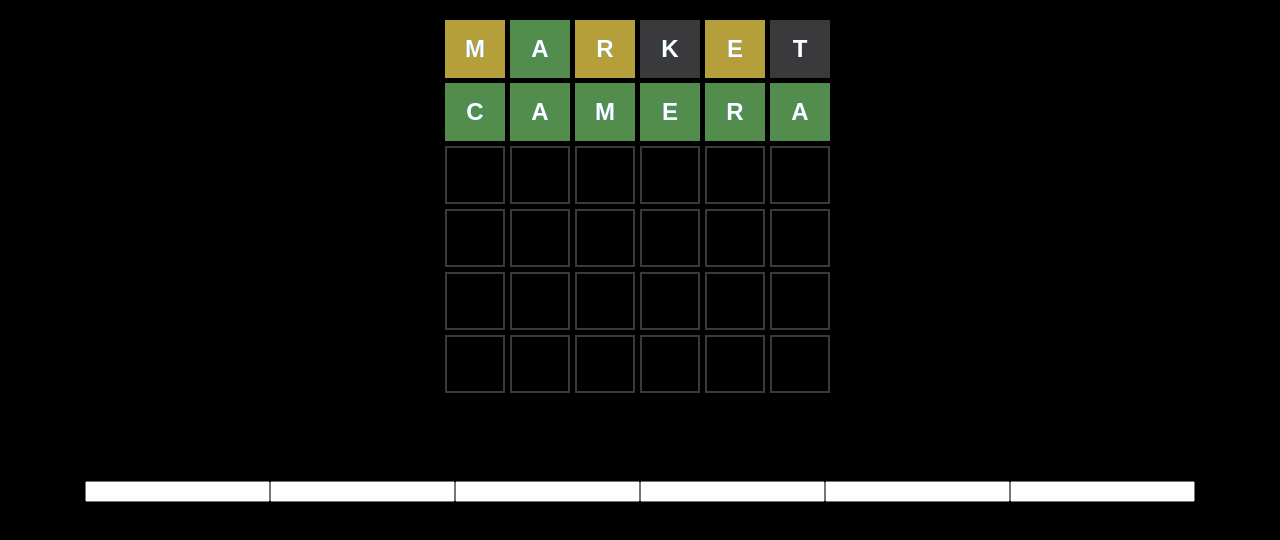
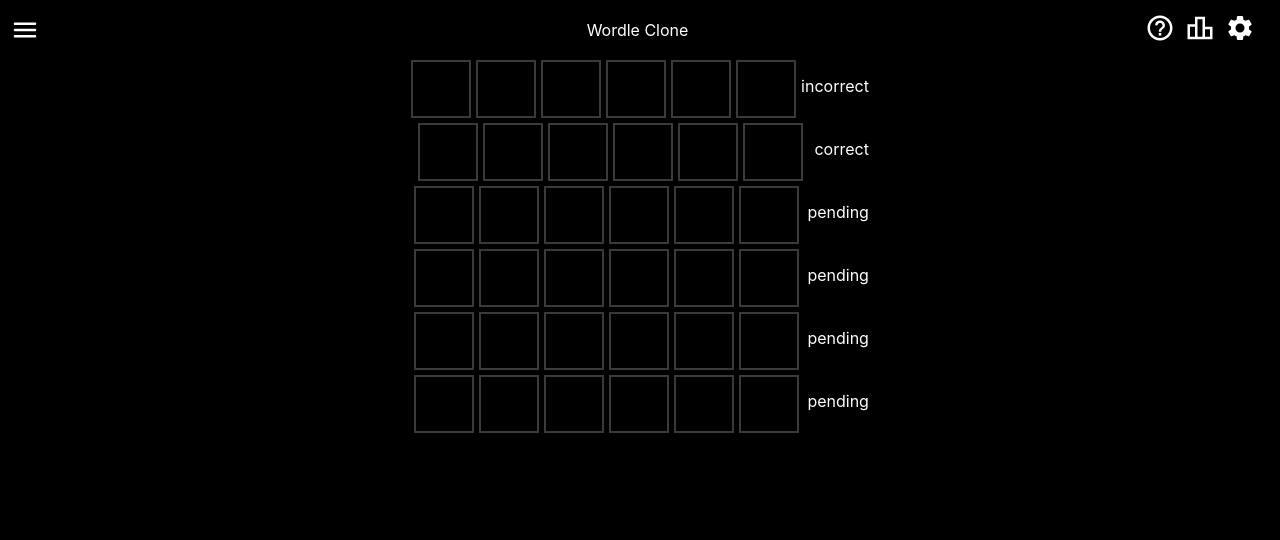
Before and after one commit to bhavyaverma08/wordle-clone, a React (Create React App) app: page / in a window 1280 px wide. Shown: the top 540 px of the page. Built offline with nearby package versions, Linux system fonts and the light colour scheme.

Commit message:
Another approach for handling input field logic

```diff
--- a/package.json
+++ b/package.json
@@ -5,7 +5,8 @@
   "dependencies": {
     "@emotion/react": "^11.11.3",
     "@emotion/styled": "^11.11.0",
-    "@mui/material": "^5.15.7",
+    "@mui/icons-material": "^5.15.10",
+    "@mui/material": "^5.15.10",
     "@testing-library/jest-dom": "^5.17.0",
     "@testing-library/react": "^13.4.0",
     "@testing-library/user-event": "^13.5.0",
--- a/src/index.css
+++ b/src/index.css
@@ -1,5 +1,6 @@
 body {
   margin: 0;
+  color: "#fff";
   background-color: #000;
   font-family: -apple-system, BlinkMacSystemFont, "Segoe UI", "Roboto", "Oxygen",
     "Ubuntu", "Cantarell", "Fira Sans", "Droid Sans", "Helvetica Neue",
@@ -12,3 +13,11 @@ code {
   font-family: source-code-pro, Menlo, Monaco, Consolas, "Courier New",
     monospace;
 }
+
+div {
+  color: "#fff";
+}
+
+p {
+  color: "#fff";
+}
--- /dev/null
+++ b/src/js/components/Header.jsx
@@ -0,0 +1,38 @@
+import React from "react";
+import MenuRoundedIcon from "@mui/icons-material/MenuRounded";
+import HelpOutlineRoundedIcon from "@mui/icons-material/HelpOutlineRounded";
+import LeaderboardOutlinedIcon from "@mui/icons-material/LeaderboardOutlined";
+import SettingsIcon from "@mui/icons-material/Settings";
+const Header = () => {
+  return (
+    <div
+      style={{
+        height: "60px",
+        display: "flex",
+        alignItems: "center",
+        justifyContent: "space-between",
+      }}
+    >
+      <MenuRoundedIcon
+        sx={{ color: "#fff", padding: "10px", height: "30px", width: "30px" ,mr:"85px"}}
+      />
+      <p style={{ color: "#fff" }}>
+        {" "}
+        Wordle Clone
+      </p>
+      <div style={{ marginRight: "20px" }}>
+        <HelpOutlineRoundedIcon
+          sx={{ color: "#fff", padding: "5px", height: "30px", width: "30px" }}
+        />
+        <LeaderboardOutlinedIcon
+          sx={{ color: "#fff", padding: "5px", height: "30px", width: "30px" }}
+        />
+        <SettingsIcon
+          sx={{ color: "#fff", padding: "5px", height: "30px", width: "30px" }}
+        />
+      </div>
+    </div>
+  );
+};
+
+export default Header;
--- a/src/js/components/OTPgenerator.jsx
+++ b/src/js/components/OTPgenerator.jsx
@@ -1,4 +1,5 @@
 import React, { useRef, useState } from "react";
+import theme from "../theme/theme";
 
 const OTPgenerator = () => {
   let [otpfields, setOtpFields] = useState(Array(6).fill(""));
@@ -53,12 +54,10 @@ const OTPgenerator = () => {
         display: "flex",
         justifyContent: "center",
         alignItems: "center",
-        flexDirection: "column",
+        flexDirection: "row",
         margin: "auto",
       }}
     >
-      <h1 className="text-2xl my-5">OTP</h1>
-      <div className="flex gap-1 justify-center items-center">
       {otpfields.map((_, index) => {
         return (
           <input
@@ -69,12 +68,29 @@ const OTPgenerator = () => {
             onChange={(e) => handleOtp(e, index)}
             value={otpfields[index]}
             type="text"
-              className="w-12 h-12 text-center border border-gray-300 rounded"
+            style={{
+              width: "52px",
+              height: "52px",
+              background: theme.palette.primary.main,
+              // border:
+              //   getStatus() === "empty_letter"
+              //     ? `2px solid ${theme.palette.primary.main}`
+              //     : `2px solid transparent`,
+              color: "#fff",
+              fontWeight: "bolder",
+              textAlign: "center",
+              display: "flex",
+              alignItems: "center",
+              justifyContent: "center",
+              margin: "0px 5px 0px 0px",
+              fontSize: "24px",
+              fontFamily: "monospace",
+              textTransform:"capitalize"
+            }}
           />
         );
       })}
     </div>
-    </div>
   );
 };
 export default OTPgenerator;
--- a/src/js/components/WordRow.jsx
+++ b/src/js/components/WordRow.jsx
@@ -2,12 +2,24 @@ import React from "react";
 import WordleLetter from "./WordleLetter";
 
 const WordRow = (props) => {
-  const { word_obj = {}, word,handleChangeLetter } = props;
+  const {
+    word_obj,
+    word_letters,
+    word_status,
+    ans_word,
+    userWordArr,
+    handleChangeLetter,
+  } = props;
   return (
     <div style={{ display: "flex", margin: "0px 0px 5px 0px" }}>
-      {word_obj.value.map((el, index) => {
-        return <WordleLetter letter={el} word={word} index={index} handleChangeLetter={handleChangeLetter} word_obj={word_obj} />;
-      })}
+      <WordleLetter
+        word_letters={word_letters}
+        word={ans_word}
+        handleChangeLetter={handleChangeLetter}
+        word_obj={word_obj}
+        word_status={word_status}
+      />
+      <p style={{ color: "#fff" }}> {word_status}</p>
     </div>
   );
 };
--- a/src/js/components/WordleLetter.jsx
+++ b/src/js/components/WordleLetter.jsx
@@ -1,4 +1,4 @@
-import React from "react";
+import React, { useRef, useState } from "react";
 import theme from "../theme/theme";
 import "./wordLetter.scss";
 
@@ -10,57 +10,102 @@ const colorMapping = {
 };
 
 const WordleLetter = (props) => {
-  const {
-    letter = { letterVal: "", activeStatus: false },
-    word,
-    index,
-    user_word_array,
-    handleChangeLetter,
-    word_obj,
-  } = props;
+  const { word_letters, word, handleChangeLetter, word_obj, word_status } =
+    props;
+  let [otpfields, setOtpFields] = useState(word_letters);
+  let otpinputref = useRef([]);
 
-  const getStatus = () => {
-    const letter_position = word.findIndex((el) => el === letter.letterVal);
-    if (word_obj.status === "active") {
+  console.log("word_status", word_status);
+
+  const handleOtp = (e, index) => {
+    const numericValue = e.target.value.replace(/D/g, "");
+    const singleDigitValue = numericValue.slice(0, 1);
+    let copyotpfields = [...otpfields];
+    copyotpfields[index] = singleDigitValue;
+    if (index < otpfields.length - 1 && singleDigitValue) {
+      otpinputref.current[index + 1].focus();
+    }
+    setOtpFields(copyotpfields);
+  };
+
+  const getStatus = (input_letter, index) => {
+    const letter_position = word_letters.findIndex((el) => el === input_letter);
+    if (word_status === "pending") {
       return "empty_letter";
-    } else if (word[index] === letter.letterVal) {
+    } else if (word_letters[index] === input_letter) {
       return "correct_letter";
     } else if (letter_position > -1) {
       return "present_letter";
-    } else if (letter.letterVal) {
+    } else if (input_letter) {
       return "incorrect_letter";
     } else {
       return "empty_letter";
     }
   };
-  console.log("letter", letter);
+
+  const handleKeyDown = (e, index) => {
+    if (e.key === "Enter" && index === 5 && otpfields[index] !== "") {
+      alert("message");
+      return;
+    }
+    if (e.key === "Backspace") {
+      e.preventDefault();
+      let copyotpfields = [...otpfields];
+      copyotpfields[index] = "";
+      setOtpFields(copyotpfields);
+      if (index > 0) {
+        otpinputref.current[index - 1].focus();
+      }
+    } else if (e.key === "ArrowRight" && index < otpfields.length - 1) {
+      otpinputref.current[index + 1].focus();
+    } else if (e.key === "ArrowLeft" && index > 0) {
+      otpinputref.current[index - 1].focus();
+    }
+  };
+
   return (
-    <>
+    <div
+      style={{
+        display: "flex",
+        justifyContent: "center",
+        alignItems: "center",
+        flexDirection: "row",
+        margin: "auto",
+      }}
+    >
+      {otpfields.map((_, index) => {
+        return (
           <input
-        autoFocus={letter.activeStatus}
-        disabled={letter.letterVal !== ""}
+            key={index}
+            onKeyDown={(e) => handleKeyDown(e, index)}
+            // disabled={word_status !== "pending"}
+            ref={(el) => (otpinputref.current[index] = el)}
+            onChange={(e) => handleOtp(e, index)}
+            value={otpfields[index]}
+            type="text"
             style={{
               width: "52px",
               height: "52px",
-          background: colorMapping[getStatus()],
+              background: colorMapping[getStatus(otpfields[index], index)],
               border:
-            getStatus() === "empty_letter"
+                getStatus(otpfields[index], index) === "empty_letter"
                   ? `2px solid ${theme.palette.primary.main}`
                   : `2px solid transparent`,
               color: "#fff",
-          fontWeight: "bold",
+              fontWeight: "bolder",
               textAlign: "center",
               display: "flex",
               alignItems: "center",
               justifyContent: "center",
               margin: "0px 5px 0px 0px",
               fontSize: "24px",
+              fontFamily: "monospace",
+              textTransform: "capitalize",
             }}
-        onChange={(e) => handleChangeLetter(e, index)}
-        type="text"
-        value={letter.letterVal.toUpperCase()}
-      ></input>
-    </>
+          />
+        );
+      })}
+    </div>
   );
 };
 
--- a/src/js/pages/GamePage.jsx
+++ b/src/js/pages/GamePage.jsx
@@ -1,73 +1,31 @@
 import React, { useEffect, useState } from "react";
-import OTPgenerator from "../components/OTPgenerator";
+import Header from "../components/Header";
 import WordleLetter from "../components/WordleLetter";
 import WordRow from "../components/WordRow";
 
 const initial_word_array = [
   {
-    value: [
-      { letterVal: "m", activeStatus: false },
-      { letterVal: "a", activeStatus: false },
-      { letterVal: "r", activeStatus: false },
-      { letterVal: "k", activeStatus: false },
-      { letterVal: "e", activeStatus: false },
-      { letterVal: "t", activeStatus: false },
-    ],
-    status: "incorrect",
-  },
-  {
-    value: [
-      { letterVal: "c", activeStatus: false },
-      { letterVal: "a", activeStatus: false },
-      { letterVal: "m", activeStatus: false },
-      { letterVal: "e", activeStatus: false },
-      { letterVal: "r", activeStatus: false },
-      { letterVal: "a", activeStatus: false },
-    ],
-    status: "correct",
-  },
-  {
-    value: [
-      { letterVal: "", activeStatus: true },
-      { letterVal: "", activeStatus: false },
-      { letterVal: "", activeStatus: false },
-      { letterVal: "", activeStatus: false },
-      { letterVal: "", activeStatus: false },
-      { letterVal: "", activeStatus: false },
-    ],
-    status: "active",
-  },
-  {
-    value: [
-      { letterVal: "", activeStatus: false },
-      { letterVal: "", activeStatus: false },
-      { letterVal: "", activeStatus: false },
-      { letterVal: "", activeStatus: false },
-      { letterVal: "", activeStatus: false },
-      { letterVal: "", activeStatus: false },
-    ],
+    value: ["", "", "", "", "", ""],
     status: "pending",
   },
   {
-    value: [
-      { letterVal: "", activeStatus: false },
-      { letterVal: "", activeStatus: false },
-      { letterVal: "", activeStatus: false },
-      { letterVal: "", activeStatus: false },
-      { letterVal: "", activeStatus: false },
-      { letterVal: "", activeStatus: false },
-    ],
+    value: ["", "", "", "", "", ""],
     status: "pending",
   },
   {
-    value: [
-      { letterVal: "", activeStatus: false },
-      { letterVal: "", activeStatus: false },
-      { letterVal: "", activeStatus: false },
-      { letterVal: "", activeStatus: false },
-      { letterVal: "", activeStatus: false },
-      { letterVal: "", activeStatus: false },
-    ],
+    value: ["", "", "", "", "", ""],
+    status: "pending",
+  },
+  {
+    value: ["", "", "", "", "", ""],
+    status: "pending",
+  },
+  {
+    value: ["", "", "", "", "", ""],
+    status: "pending",
+  },
+  {
+    value: ["", "", "", "", "", ""],
     status: "pending",
   },
 ];
@@ -77,69 +35,27 @@ const GamePage = () => {
   const word_arr = word.split("");
   const user_word_array = [
     {
-      value: [
-        { letterVal: "m", activeStatus: true },
-        { letterVal: "a", activeStatus: false },
-        { letterVal: "r", activeStatus: false },
-        { letterVal: "k", activeStatus: false },
-        { letterVal: "e", activeStatus: false },
-        { letterVal: "t", activeStatus: false },
-      ],
+      value: ["m", "a", "r", "k", "e", "t"],
       status: "incorrect",
     },
     {
-      value: [
-        { letterVal: "c", activeStatus: false },
-        { letterVal: "a", activeStatus: false },
-        { letterVal: "m", activeStatus: false },
-        { letterVal: "e", activeStatus: false },
-        { letterVal: "r", activeStatus: false },
-        { letterVal: "a", activeStatus: false },
-      ],
+      value: ["c", "a", "m", "e", "r", "a"],
       status: "correct",
     },
     {
-      value: [
-        { letterVal: "", activeStatus: true },
-        { letterVal: "", activeStatus: false },
-        { letterVal: "", activeStatus: false },
-        { letterVal: "", activeStatus: false },
-        { letterVal: "", activeStatus: false },
-        { letterVal: "", activeStatus: false },
-      ],
-      status: "active",
-    },
-    {
-      value: [
-        { letterVal: "", activeStatus: false },
-        { letterVal: "", activeStatus: false },
-        { letterVal: "", activeStatus: false },
-        { letterVal: "", activeStatus: false },
-        { letterVal: "", activeStatus: false },
-        { letterVal: "", activeStatus: false },
-      ],
+      value: ["", "", "", "", "", ""],
       status: "pending",
     },
     {
-      value: [
-        { letterVal: "", activeStatus: false },
-        { letterVal: "", activeStatus: false },
-        { letterVal: "", activeStatus: false },
-        { letterVal: "", activeStatus: false },
-        { letterVal: "", activeStatus: false },
-        { letterVal: "", activeStatus: false },
-      ],
+      value: ["", "", "", "", "", ""],
       status: "pending",
     },
     {
-      value: [
-        { letterVal: "", activeStatus: false },
-        { letterVal: "", activeStatus: false },
-        { letterVal: "", activeStatus: false },
-        { letterVal: "", activeStatus: false },
-        { letterVal: "", activeStatus: false },
-        { letterVal: "", activeStatus: false },
-      ],
+      value: ["", "", "", "", "", ""],
+      status: "pending",
+    },
+    {
+      value: ["", "", "", "", "", ""],
       status: "pending",
     },
   ];
@@ -161,35 +77,34 @@ const GamePage = () => {
       const fullArr = userWordArr.find((el) => el.status === "active");
       const fullIndex = userWordArr.findIndex((el) => el.status === "active");
       const newArr = fullArr.value;
-      newArr[index] = {
-        letterVal: e.target.value,
-        activeStatus: false,
-      };
-      if (index < 5) {
-        newArr[index + 1] = { letterVal: "", activeStatus: true };
-      }
+      newArr[index] = e.target.value;
       const duplicateArr = [...userWordArr];
       duplicateArr[fullIndex].value = newArr;
       setUserWordArr([...duplicateArr]);
     } else return;
   };
+
   console.log("userWordArr", userWordArr);
+
   return (
     <div>
-      wordle
-      <div style={{width:"100vw", display:"flex", justifyContent:"center"}}>
+      <Header />
+      <div
+        style={{ width: "100vw", display: "flex", justifyContent: "center" }}
+      >
         <div>
           {userWordArr.map((word_obj) => (
             <WordRow
               word_obj={word_obj}
-            word={word_arr}
-            user_word_array={userWordArr}
+              word_letters={word_obj.value}
+              word_status={word_obj.status}
+              ans_word={word_arr}
+              userWordArr={userWordArr}
               handleChangeLetter={handleChangeLetter}
             />
           ))}
         </div>
       </div>
-      <OTPgenerator />
     </div>
   );
 };
```
Also changed, not shown: 1 other file (tests, documents, lock files or other folders). Lines whose indentation alone changed are shown as unchanged.
